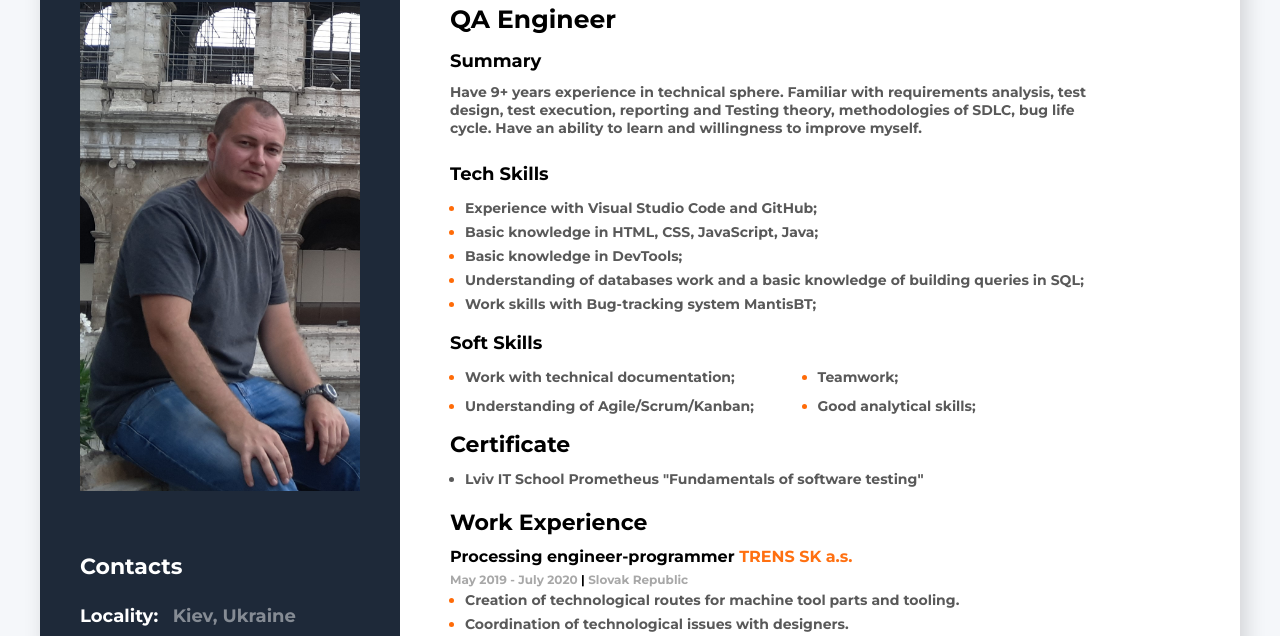
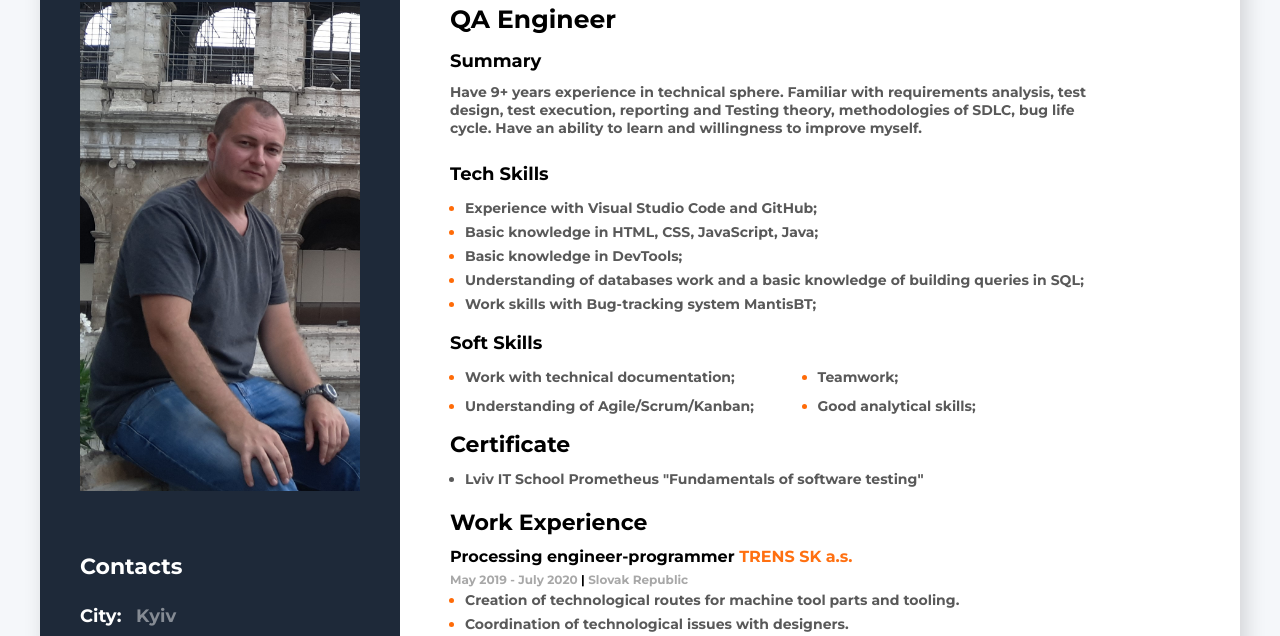
Before and after one commit to Ihor-Kaz/For_IT, a plain HTML site: page index.html in a window 1280 px wide. Shown: the part 138-774 px from the top of the page. Drawn offline with Linux system fonts and the light colour scheme.

Commit message:
change city

```diff
--- a/index.html
+++ b/index.html
@@ -21,8 +21,8 @@
         <div class="contacts-container">
           <h3 class="contacts-title">Contacts</h3>
           <div class="for-margin-btt">
-            <span class="contacts-link-type">Locality:</span>
-            <span class="contacts-link">Kiev, Ukraine</span>
+            <span class="contacts-link-type">City:</span>
+            <span class="contacts-link">Kyiv</span>
           </div>
           <div class="for-margin-btt">
             <span class="contacts-link-type">Phone:</span>
```
